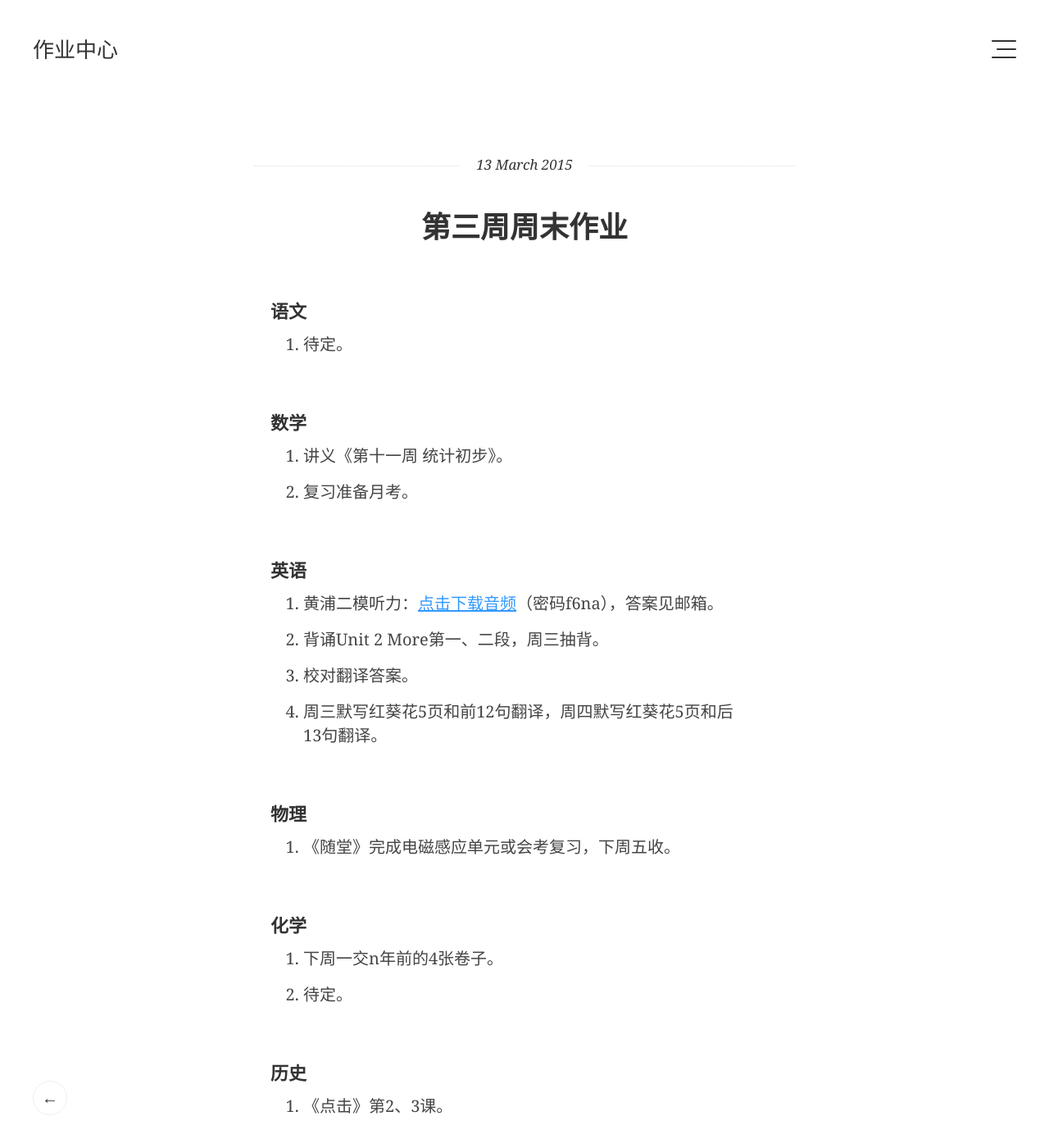
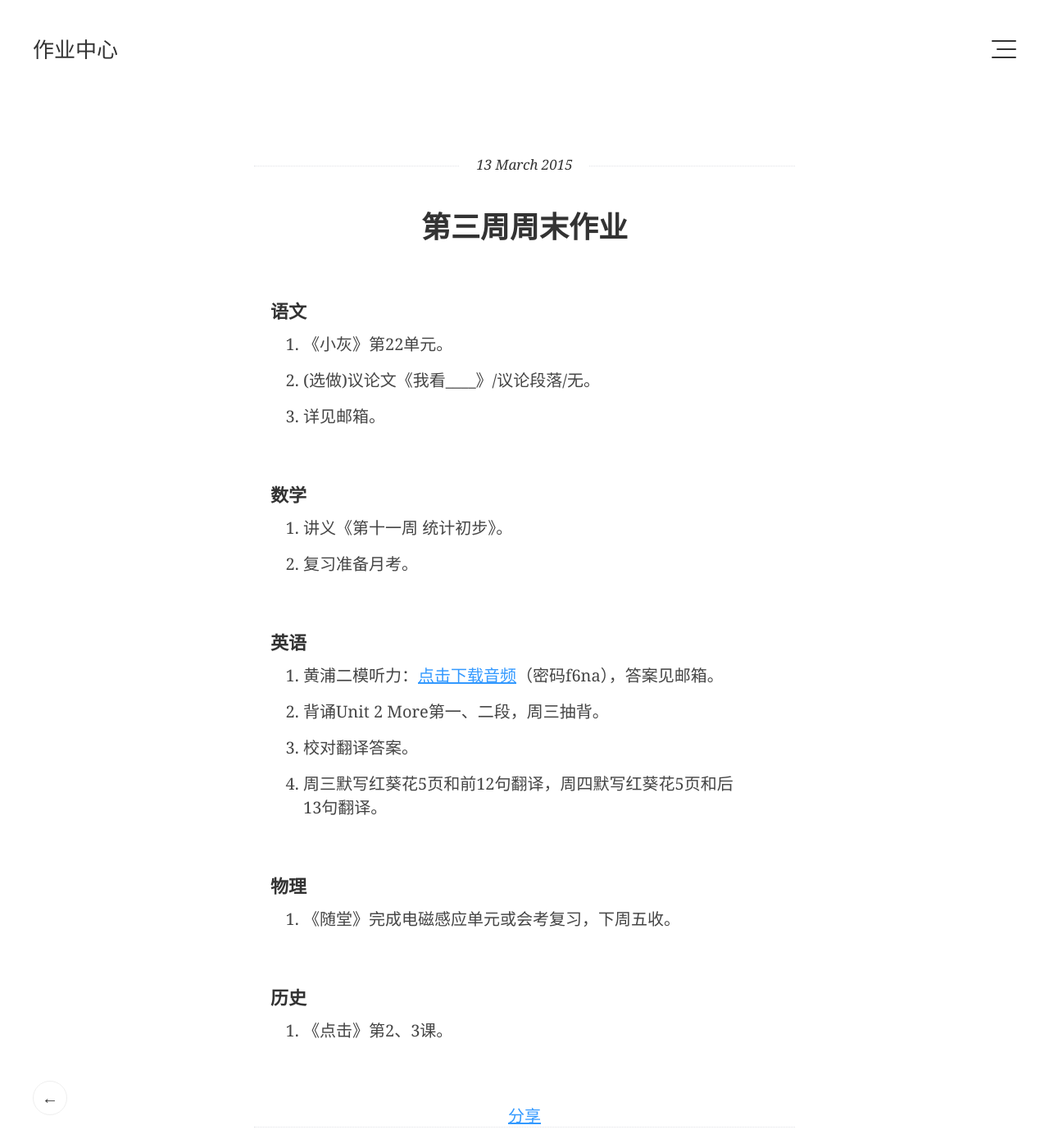
Before and after one commit to efz1602/efz1602.github.io, a Jekyll site: the page built from _posts/2015-03-13-Week03.markdown, in a window 1280 px wide and 1400 px high. Shown: the whole window at 82% size. Built offline with Jekyll 4.4.1, drawn with Linux system fonts in a browser that asks for light colours; some web fonts are replaced; Markdown is read by kramdown in place of the engine named in the settings.

Commit message:
edited post

```diff
--- a/_posts/2015-03-13-Week03.markdown
+++ b/_posts/2015-03-13-Week03.markdown
@@ -5,13 +5,14 @@ date: 2015-03-13
 ---
 
 ##### 语文
-1. 待定。
+1. 《小灰》第22单元。
+2. (选做)议论文《我看____》/议论段落/无。
+3. 详见邮箱。
 
 
 ##### 数学
 1. 讲义《第十一周 统计初步》。
 2. 复习准备月考。
-
 
 ##### 英语
 1. 黄浦二模听力：[点击下载音频](http://pan.baidu.com/s/1ntn5WwT "黄浦二模")（密码f6na），答案见邮箱。
@@ -22,11 +23,5 @@ date: 2015-03-13
 ##### 物理
 1. 《随堂》完成电磁感应单元或会考复习，下周五收。
 
-
-##### 化学
-1. 下周一交n年前的4张卷子。
-2. 待定。
-
-
 ##### 历史
 1. 《点击》第2、3课。
```
